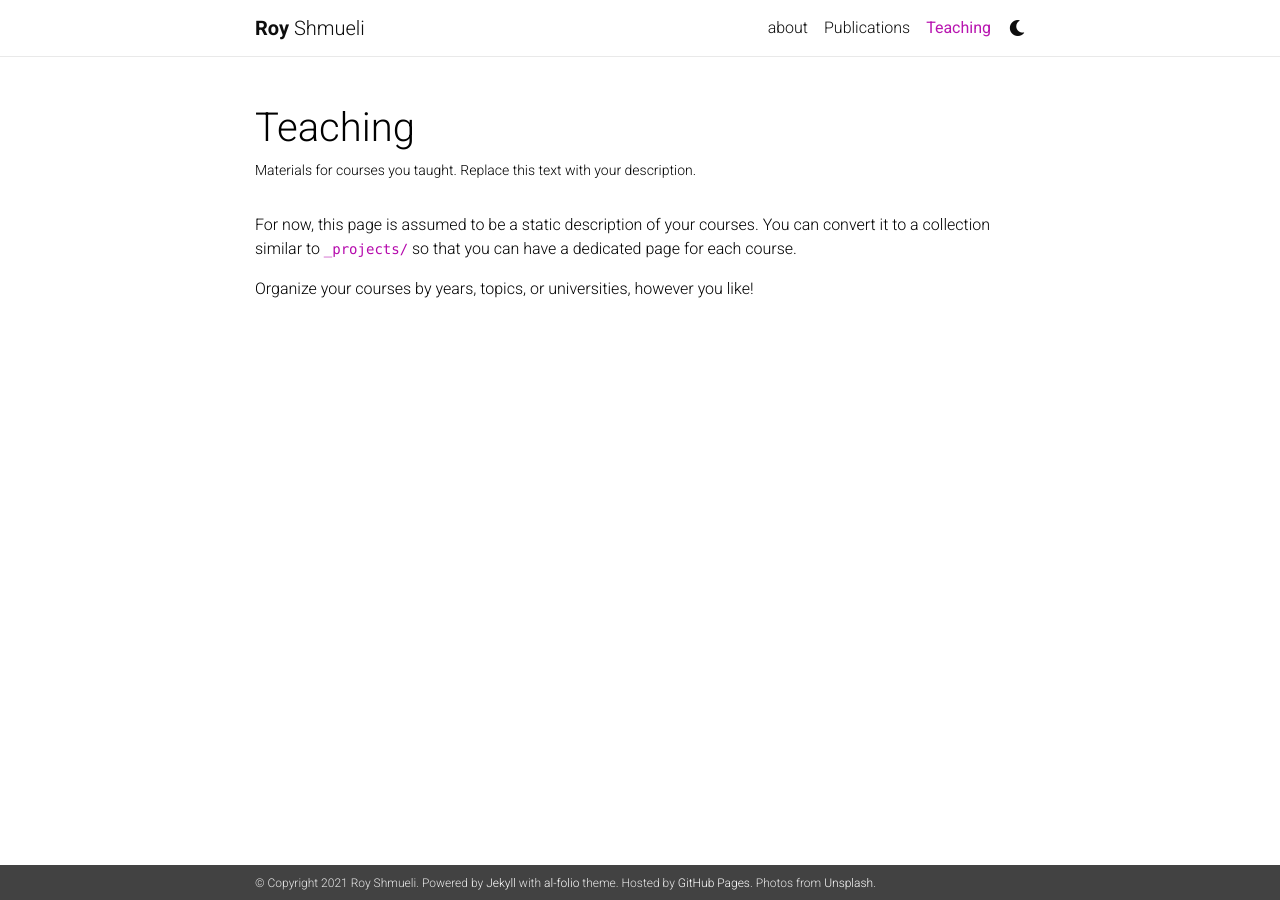
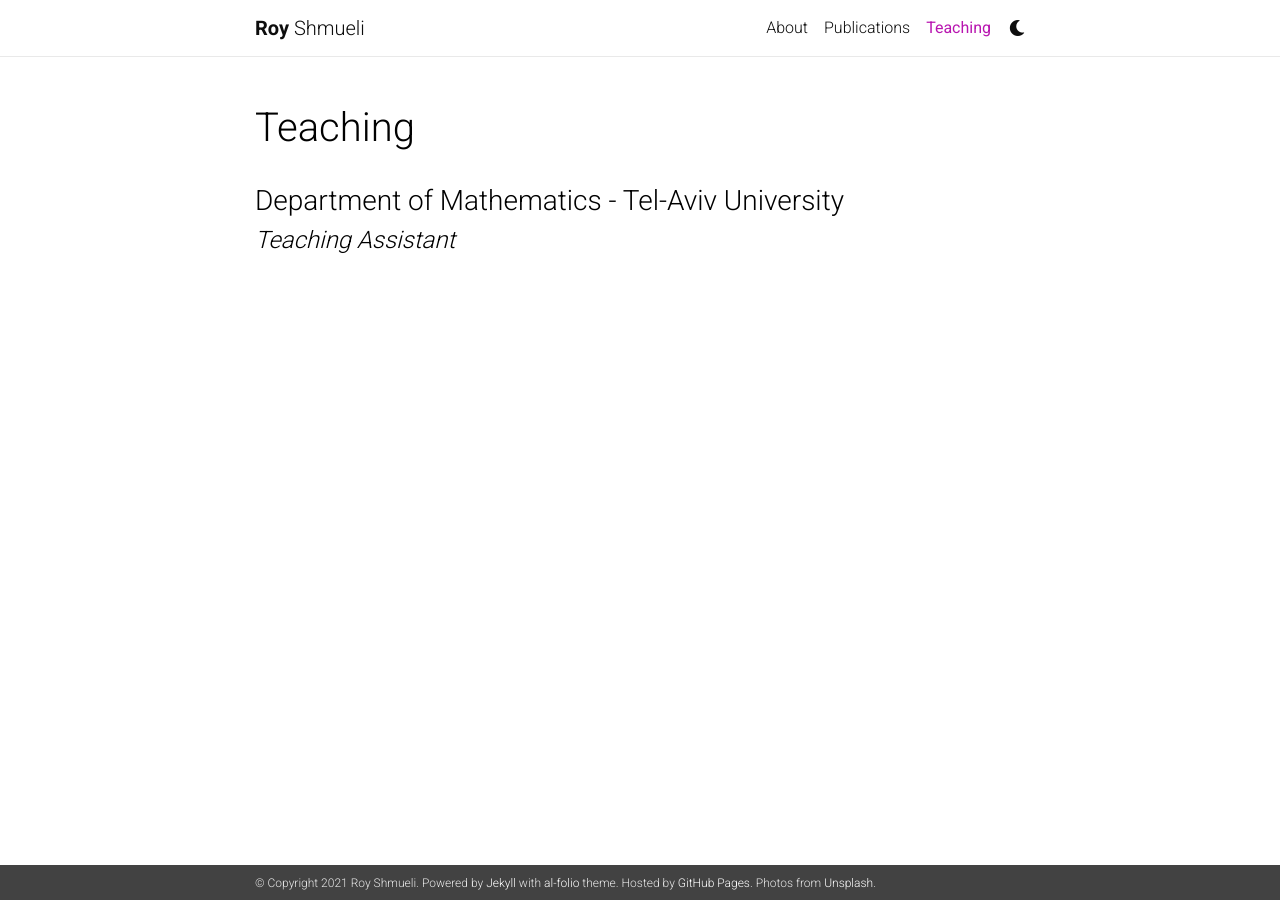
Before and after one commit to 2roy999/2roy999.github.io, a Jekyll site: the page built from _pages/teaching.md, in a window 1280 px wide. Built offline with Jekyll 4.4.1, drawn with Linux system fonts in a browser that asks for light colours; nearby versions of some CDN libraries; a style sheet for code colours, icons or effects is not loaded.

Commit message:
Last fixes

```diff
--- a/_config.yml
+++ b/_config.yml
@@ -16,7 +16,7 @@ footer_text: >
 
 icon: 🔥 # the emoji used as the favicon
 url: # the base hostname & protocol for your site
-baseurl: / # the subpath of your site, e.g. /blog/
+baseurl: # the subpath of your site, e.g. /blog/
 last_updated: false # set to true if you want to display last updated in the footer
 impressum_path:  # set to path to include impressum link in the footer, use the same path as permalink in a page, helps to conform with EU GDPR
 
@@ -43,7 +43,7 @@ og_image: # The site-wide (default for all links) Open Graph preview image
 # Social integration
 # -----------------------------------------------------------------------------
 
-github_username: 2roy999 # your GitHub user name
+github_username: # your GitHub user name
 gitlab_username: # your GitLab user name
 twitter_username: # your Twitter handle
 linkedin_username: roy-shmueli-53a68331 # your LinkedIn user name
@@ -58,8 +58,7 @@ work_url: # work page URL
 keybase_username: # your keybase user name
 wikidata_id: # your wikidata id
 
-contact_note: >
-  You can even add a little note about which of these is the best way to reach you.
+contact_note:
 
 google_analytics: UA-XXXXXXXXX # out your google-analytics code
 panelbear_analytics: XXXXXXXXX # panelbear analytics site ID
--- a/_includes/header.html
+++ b/_includes/header.html
@@ -3,7 +3,7 @@
     <!-- Nav Bar -->
     <nav id="navbar" class="navbar navbar-light navbar-expand-sm {% if site.navbar_fixed %}fixed-top{% else %}sticky-top{% endif %}">
     <div class="container">
-      {% if page.title != "about" %}
+      {% if page.title != "About" %}
       <a class="navbar-brand title font-weight-lighter" href="{{ site.baseurl | prepend: site.url }}/">
        {% if site.title == "blank" %}<span class="font-weight-bold">{{ site.first_name }}</span> {{ site.middle_name }}  {{ site.last_name }}{% else %}{{ site.title }}{% endif %}
       </a>
@@ -25,8 +25,8 @@
           <!-- About -->
           <li class="nav-item {% if page.title == 'about' %}active{% endif %}">
             <a class="nav-link" href="{{ '/' | relative_url }}">
-              about
-              {% if page.title == "about" %}
+              About
+              {% if page.title == "About" %}
                 <span class="sr-only">(current)</span>
               {% endif %}
             </a>
@@ -36,7 +36,7 @@
           <li class="nav-item {% if page.url contains 'blog' %}active{% endif %}">
             <a class="nav-link" href="{{ '/blog/' | relative_url }}">
               blog
-              {% if page.title == "blog" %}
+              {% if page.title == "Blog" %}
               <span class="sr-only">(current)</span>
               {% endif %}
             </a>
--- a/_pages/teaching.md
+++ b/_pages/teaching.md
@@ -2,10 +2,19 @@
 layout: page
 permalink: /teaching/
 title: Teaching
-description: Materials for courses you taught. Replace this text with your description.
+<!-- description: Materials for courses you taught. Replace this text with your description. -->
 nav: true
 ---
 
-For now, this page is assumed to be a static description of your courses. You can convert it to a collection similar to `_projects/` so that you can have a dedicated page for each course.
+### Department of Mathematics - Tel-Aviv University
 
-Organize your courses by years, topics, or universities, however you like!
+#### *Teaching Assistant*
+
+{% for c in site.data.courses %}
+  <p style="text-align:left;">
+    <b>{{c.name}}</b>
+    <span style="float:right;">
+        <i>{{c.semster}}</i>
+    </span>
+</p>
+{% endfor %}
```
Also changed, not shown: _pages/about.md (+16 -6 lines), 1 other file.
